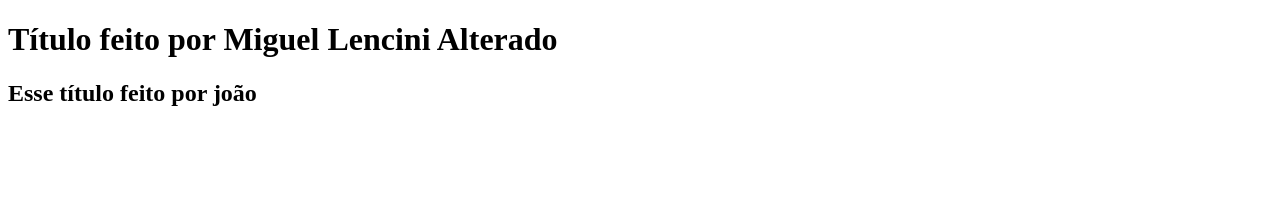
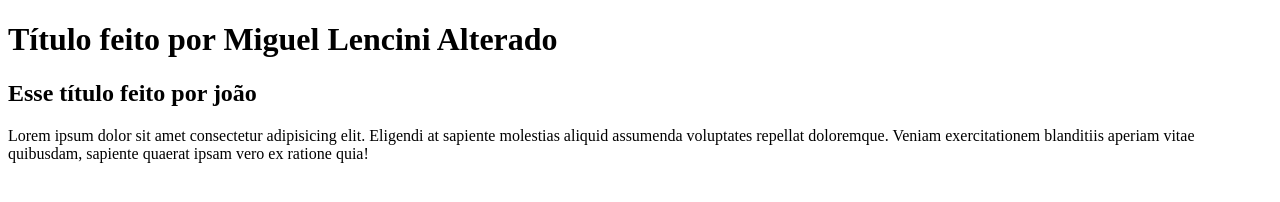
Before and after one commit to miguellencini/Aula-Git-Essencial, a plain HTML site: page index.html in a window 1280 px wide. Drawn offline with Linux system fonts and the light colour scheme.

```diff
--- /dev/null
+++ b/estilos.css
@@ -0,0 +1,3 @@
+body {
+    background: gray;
+}
--- a/index.html
+++ b/index.html
@@ -10,5 +10,9 @@
     <h1>Título feito por Miguel Lencini Alterado</h1>
     <h2>Esse título feito por joão</h2>
 
+    <p>
+        Lorem ipsum dolor sit amet consectetur adipisicing elit. Eligendi at sapiente molestias aliquid assumenda voluptates repellat doloremque. Veniam exercitationem blanditiis aperiam vitae quibusdam, sapiente quaerat ipsam vero ex ratione quia!
+    </p>
+
 </body>
 </html>
```
